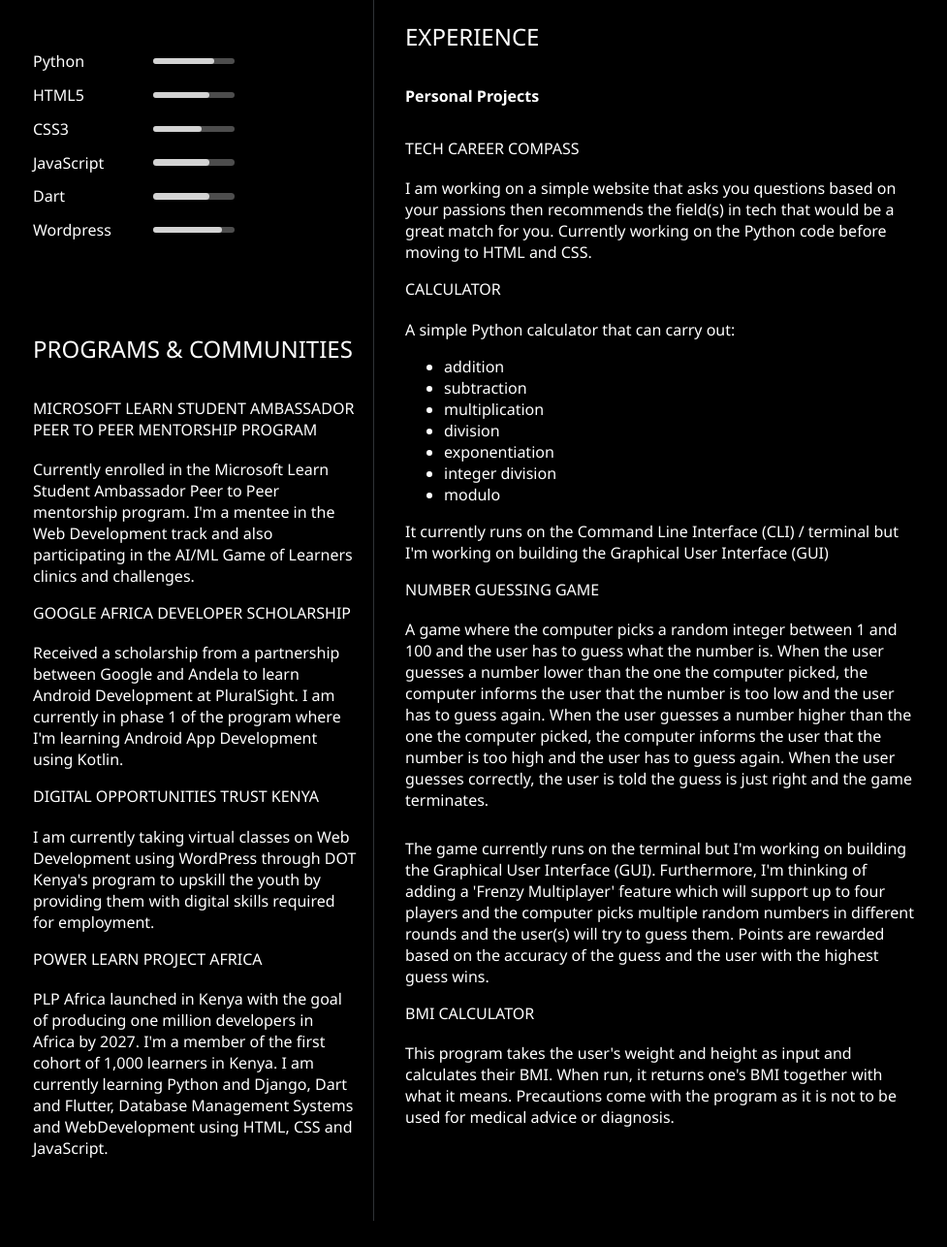
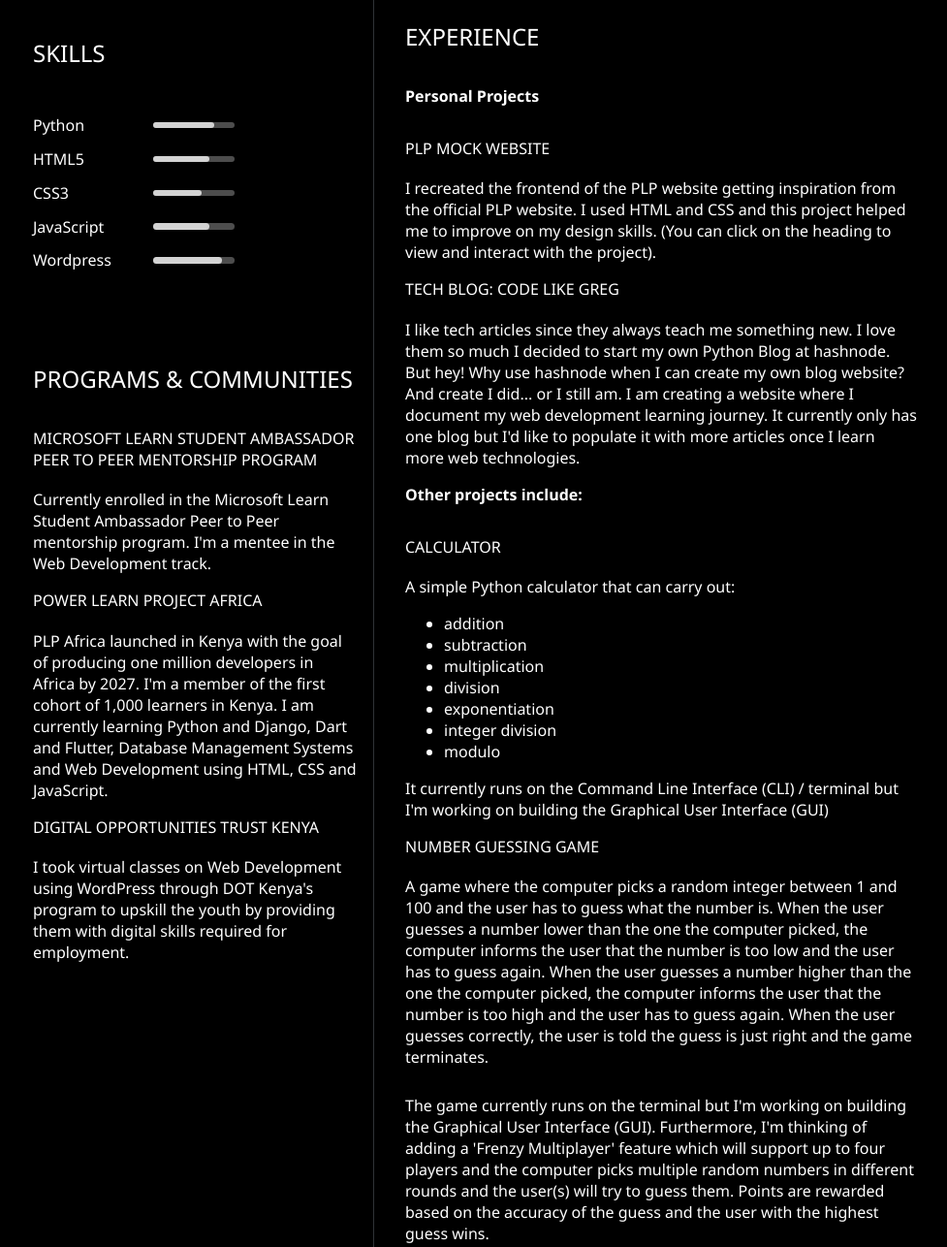
Before and after one commit to 0gregory0/Gregs-Data-CV, a plain HTML site: page index.html in a window 1280 px wide. Shown: the part 1466-2752 px from the top of the page at 97% size, without its empty margins (158-1135 px from the left). Before the commit the page ends 2725 px from the top, so only its background shows below. Drawn offline with Linux system fonts and the light colour scheme.

Commit message:
Updating my CV 🙂

```diff
--- a/index.html
+++ b/index.html
@@ -32,21 +32,23 @@
           <section>
             <h2>ABOUT</h2>
             <p>
-              I am a student motivated to solve societal problems with the power
-              of technology. My core competencies include a strong work ethic, a
-              great attention to detail and teamwork.
+              I am a university student motivated to solve societal problems
+              with the power of technology. My core competencies include a
+              strong work ethic, a great attention to detail and teamwork.
             </p>
             <br />
             <p>
-              My eagerness and passion for learning has led me to be well conversant with
-              Python, JavaScript, HTML, CSS, Dart, WordPress, Git and GitHub
-              despite being a non-IT student.
+              My eagerness and passion for learning has led me to be well
+              conversant with Python, JavaScript, HTML, CSS, WordPress, Git and
+              GitHub despite being a non-IT student.
             </p>
             <br />
             <p>
-              Being a part of many tech communities such as MLSA P2P has
-              developed in me a burning urge to make tech skills available to
-              other non-IT students like myself.
+              Being a part of many tech communities such as MLSA P2P (Microsoft
+              Learn Student Ambassador Peer to Peer mentorship) and PLP Africa
+              (Power Learn Project) has developed in me a burning urge to make
+              tech skills freely and readily available to other non-IT students
+              like myself.
             </p>
           </section>
           <section>
@@ -113,13 +115,6 @@
               </li>
               <br />
               <li class="progressList">
-                Dart
-                <div class="progressBar">
-                  <div class="progress" id="dartProgress"></div>
-                </div>
-              </li>
-              <br />
-              <li class="progressList">
                 Wordpress
                 <div class="progressBar">
                   <div class="progress" id="wordpressProgress"></div>
@@ -135,29 +130,21 @@
             <p>
               Currently enrolled in the Microsoft Learn Student Ambassador Peer
               to Peer mentorship program. I'm a mentee in the Web Development
-              track and also participating in the AI/ML Game of Learners clinics
-              and challenges.
-            </p>
-            <h3>GOOGLE AFRICA DEVELOPER SCHOLARSHIP</h3>
-            <p>
-              Received a scholarship from a partnership between Google and
-              Andela to learn Android Development at PluralSight. I am currently
-              in phase 1 of the program where I'm learning Android App
-              Development using Kotlin.
-            </p>
-            <h3>DIGITAL OPPORTUNITIES TRUST KENYA</h3>
-            <p>
-              I am currently taking virtual classes on Web Development using
-              WordPress through DOT Kenya's program to upskill the youth by
-              providing them with digital skills required for employment.
+              track.
             </p>
             <h3>POWER LEARN PROJECT AFRICA</h3>
             <p>
               PLP Africa launched in Kenya with the goal of producing one
               million developers in Africa by 2027. I'm a member of the first
               cohort of 1,000 learners in Kenya. I am currently learning Python
-              and Django, Dart and Flutter, Database Management Systems and
-              WebDevelopment using HTML, CSS and JavaScript.
+              and Django, Dart and Flutter, Database Management Systems and Web
+              Development using HTML, CSS and JavaScript.
+            </p>
+            <h3>DIGITAL OPPORTUNITIES TRUST KENYA</h3>
+            <p>
+              I took virtual classes on Web Development using WordPress through
+              DOT Kenya's program to upskill the youth by providing them with
+              digital skills required for employment.
             </p>
           </section>
         </article>
@@ -239,17 +226,33 @@
             <h2>EXPERIENCE</h2>
             <h3><strong>Personal Projects</strong></h3>
             <a
-              href="https://github.com/0gregory0/Tech-Career-Compass"
+              href="https://0gregory0.github.io/PLP-Mock/index.html"
               target="_blank"
             >
-              <h3>TECH CAREER COMPASS</h3>
+              <h3>PLP MOCK WEBSITE</h3>
             </a>
             <p>
-              I am working on a simple website that asks you questions based on
-              your passions then recommends the field(s) in tech that would be a
-              great match for you. Currently working on the Python code before
-              moving to HTML and CSS.
+              I recreated the frontend of the PLP website getting inspiration
+              from the official PLP website. I used HTML and CSS and this
+              project helped me to improve on my design skills. (You can click
+              on the heading to view and interact with the project).
             </p>
+            <a
+              href="https://0gregory0.github.io/web-tech-blog/div_section_article_span.html"
+              target="_blank"
+            >
+              <h3>TECH BLOG: CODE LIKE GREG</h3>
+            </a>
+            <p>
+              I like tech articles since they always teach me something new. I
+              love them so much I decided to start my own Python Blog at
+              hashnode. But hey! Why use hashnode when I can create my own blog
+              website? And create I did... or I still am. I am creating a
+              website where I document my web development learning journey. It
+              currently only has one blog but I'd like to populate it with more
+              articles once I learn more web technologies.
+            </p>
+            <h3><strong>Other projects include:</strong></h3>
             <a
               href="https://github.com/0gregory0/Calculator.py"
               target="_blank"
@@ -309,6 +312,18 @@
               what it means. Precautions come with the program as it is not to
               be used for medical advice or diagnosis.
             </p>
+            <a
+              href="https://github.com/0gregory0/Tech-Career-Compass"
+              target="_blank"
+            >
+              <h3>TECH CAREER COMPASS</h3>
+            </a>
+            <p>
+              I am working on a simple website that asks you questions based on
+              your passions then recommends the field(s) in tech that would be a
+              great match for you. Currently working on the Python code before
+              moving to HTML and CSS.
+            </p>
           </section>
         </article>
       </main>
```
